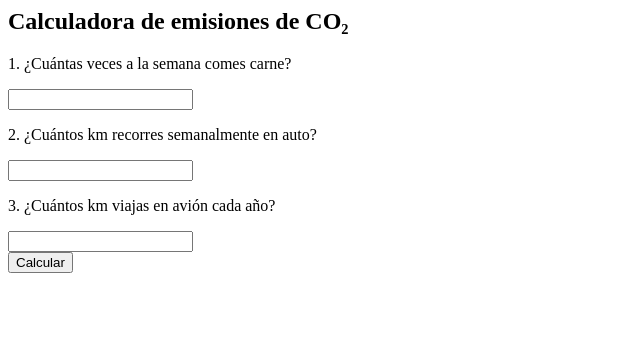
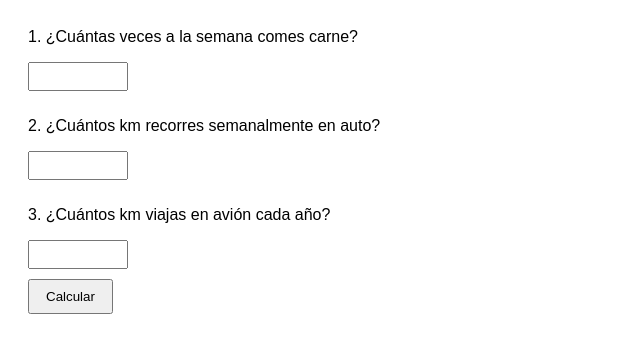
Before and after one commit to mat885/miprimerrepo, a plain HTML site: page index.html in a window 1280 px wide. Shown: the whole page, without its empty margins (0-640 px from the left). Drawn offline with Linux system fonts and the light colour scheme.

Commit message:
Update index.html

```diff
--- a/index.html
+++ b/index.html
@@ -1,17 +1,22 @@
 <head>
     <title>Calculadora de CO₂</title>
+    <style>
+        body { font-family: sans-serif; padding: 20px; }
+        input[type="number"] { width: 100px; padding: 5px; margin-bottom: 10px; }
+        button { padding: 8px 16px; cursor: pointer; }
+        #resultado { margin-top: 20px; font-weight: bold; color: green; }
+    </style>
 </head>
 <body>
-    <h2>Calculadora de emisiones de CO₂</h2>
     <form id="formulario">
         <p>1. ¿Cuántas veces a la semana comes carne?</p>
-        <input type="number" id="carne" required><br>
+        <input type="number" id="carne" min="0" required><br>
 
         <p>2. ¿Cuántos km recorres semanalmente en auto?</p>
-        <input type="number" id="auto" required><br>
+        <input type="number" id="auto" min="0" required><br>
 
         <p>3. ¿Cuántos km viajas en avión cada año?</p>
-        <input type="number" id="avion" required><br>
+        <input type="number" id="avion" min="0" required><br>
 
         <button type="button" id="calcularBtn">Calcular</button>
     </form>
```
